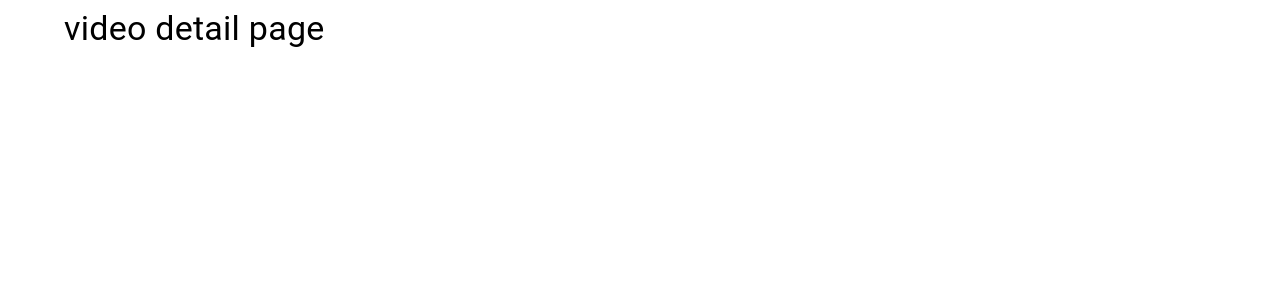
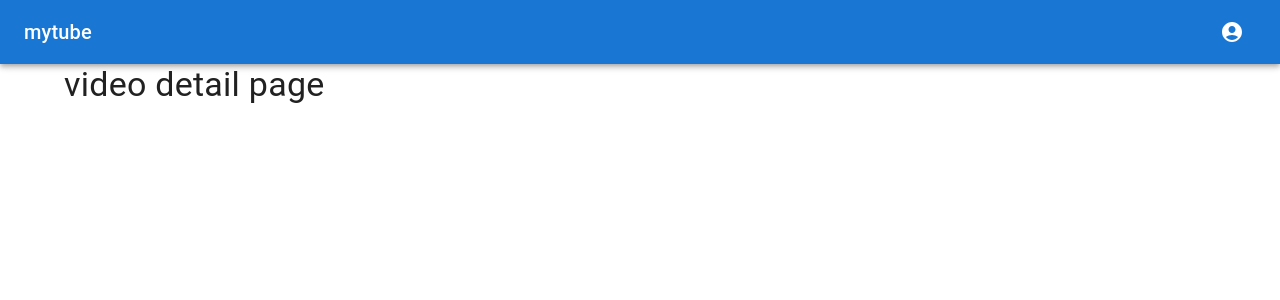
Before and after one commit to giahuy2201/hometube, a React (Create React App) app in the folder ui/: page /videos/1 in a window 1280 px wide. Shown: the top 300 px of the page. Built offline with nearby package versions, Linux system fonts and the light colour scheme.

Commit message:
Add navbar

```diff
--- a/ui/package.json
+++ b/ui/package.json
@@ -5,6 +5,7 @@
   "dependencies": {
     "@emotion/react": "^11.11.0",
     "@emotion/styled": "^11.11.0",
+    "@mui/icons-material": "^5.11.16",
     "@mui/material": "^5.12.3",
     "@testing-library/jest-dom": "^5.16.5",
     "@testing-library/react": "^13.4.0",
--- a/ui/src/components/Layout.tsx
+++ b/ui/src/components/Layout.tsx
@@ -1,20 +1,22 @@
-import React, { ReactNode } from 'react';
+import React, { ReactNode } from "react";
 import { Outlet } from "react-router-dom";
-import Container from '@mui/material/Container';
-import Typography from '@mui/material/Typography';
-import Box from '@mui/material/Box';
-import Link from '@mui/material/Link';
+import Container from "@mui/material/Container";
+import Typography from "@mui/material/Typography";
+import Box from "@mui/material/Box";
+import Link from "@mui/material/Link";
+import NavBar from "./NavBar";
+import { CssBaseline } from "@mui/material";
 
 type LayoutProps = {
-    children: ReactNode
-}
+    children: ReactNode;
+};
 
 export default function Layout(props: LayoutProps) {
     return (
-        <Container>
-            <Box>
-                {props.children}
-            </Box>
-        </Container>
-    )
+        <div>
+            <CssBaseline />
+            <NavBar />
+            <Container>{props.children}</Container>
+        </div>
+    );
 }
--- /dev/null
+++ b/ui/src/components/NavBar.tsx
@@ -0,0 +1,74 @@
+import * as React from "react";
+import AppBar from "@mui/material/AppBar";
+import Box from "@mui/material/Box";
+import Toolbar from "@mui/material/Toolbar";
+import Typography from "@mui/material/Typography";
+import IconButton from "@mui/material/IconButton";
+import AccountCircle from "@mui/icons-material/AccountCircle";
+import MenuItem from "@mui/material/MenuItem";
+import Menu from "@mui/material/Menu";
+
+export default function NavBar() {
+    const [auth, setAuth] = React.useState(true);
+    const [anchorEl, setAnchorEl] = React.useState<null | HTMLElement>(null);
+
+    const handleMenu = (event: React.MouseEvent<HTMLElement>) => {
+        setAnchorEl(event.currentTarget);
+    };
+
+    const handleClose = () => {
+        setAnchorEl(null);
+    };
+
+    return (
+        <Box sx={{ flexGrow: 1 }}>
+            <AppBar position="static">
+                <Toolbar>
+                    <Typography
+                        variant="h6"
+                        component="div"
+                        sx={{ flexGrow: 1 }}
+                    >
+                        mytube
+                    </Typography>
+                    {auth && (
+                        <div>
+                            <IconButton
+                                size="large"
+                                aria-label="account of current user"
+                                aria-controls="menu-appbar"
+                                aria-haspopup="true"
+                                onClick={handleMenu}
+                                color="inherit"
+                            >
+                                <AccountCircle />
+                            </IconButton>
+                            <Menu
+                                id="menu-appbar"
+                                anchorEl={anchorEl}
+                                anchorOrigin={{
+                                    vertical: "top",
+                                    horizontal: "right",
+                                }}
+                                keepMounted
+                                transformOrigin={{
+                                    vertical: "top",
+                                    horizontal: "right",
+                                }}
+                                open={Boolean(anchorEl)}
+                                onClose={handleClose}
+                            >
+                                <MenuItem onClick={handleClose}>
+                                    Profile
+                                </MenuItem>
+                                <MenuItem onClick={handleClose}>
+                                    Logout
+                                </MenuItem>
+                            </Menu>
+                        </div>
+                    )}
+                </Toolbar>
+            </AppBar>
+        </Box>
+    );
+}
```
Also changed, not shown: 1 other file (tests, documents, lock files or other folders).
